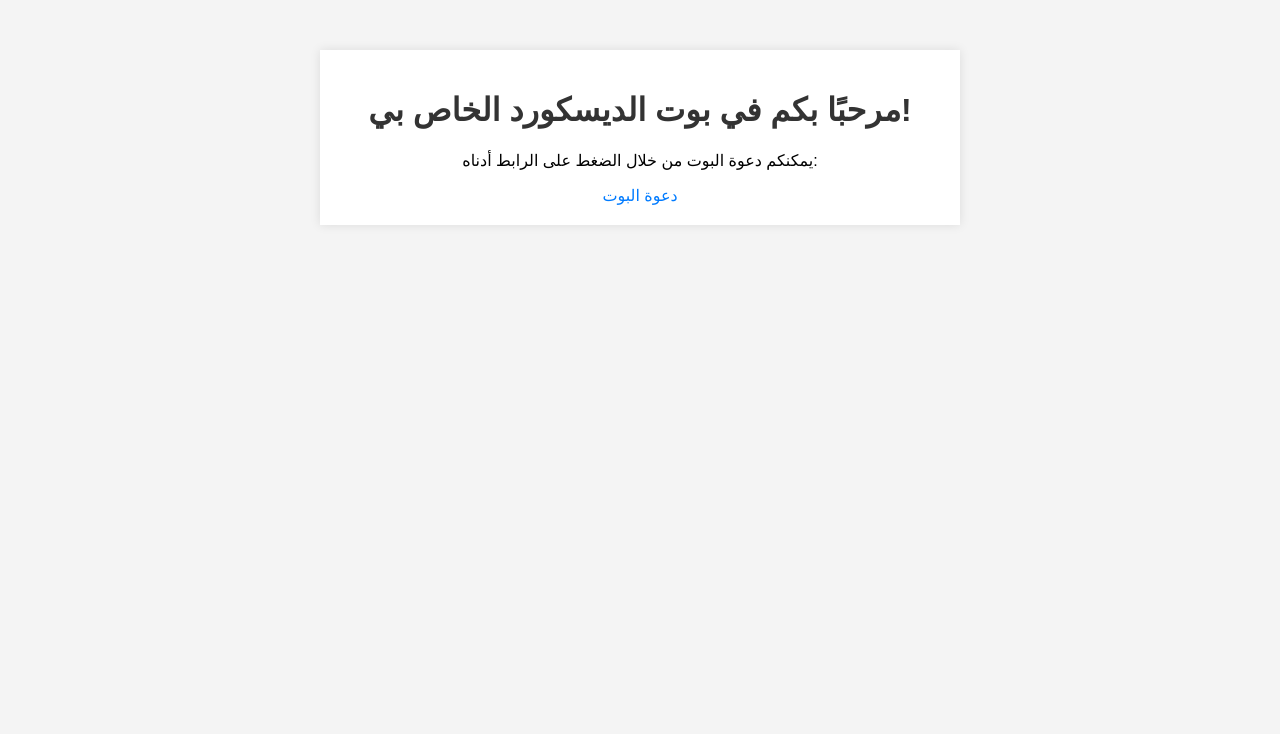
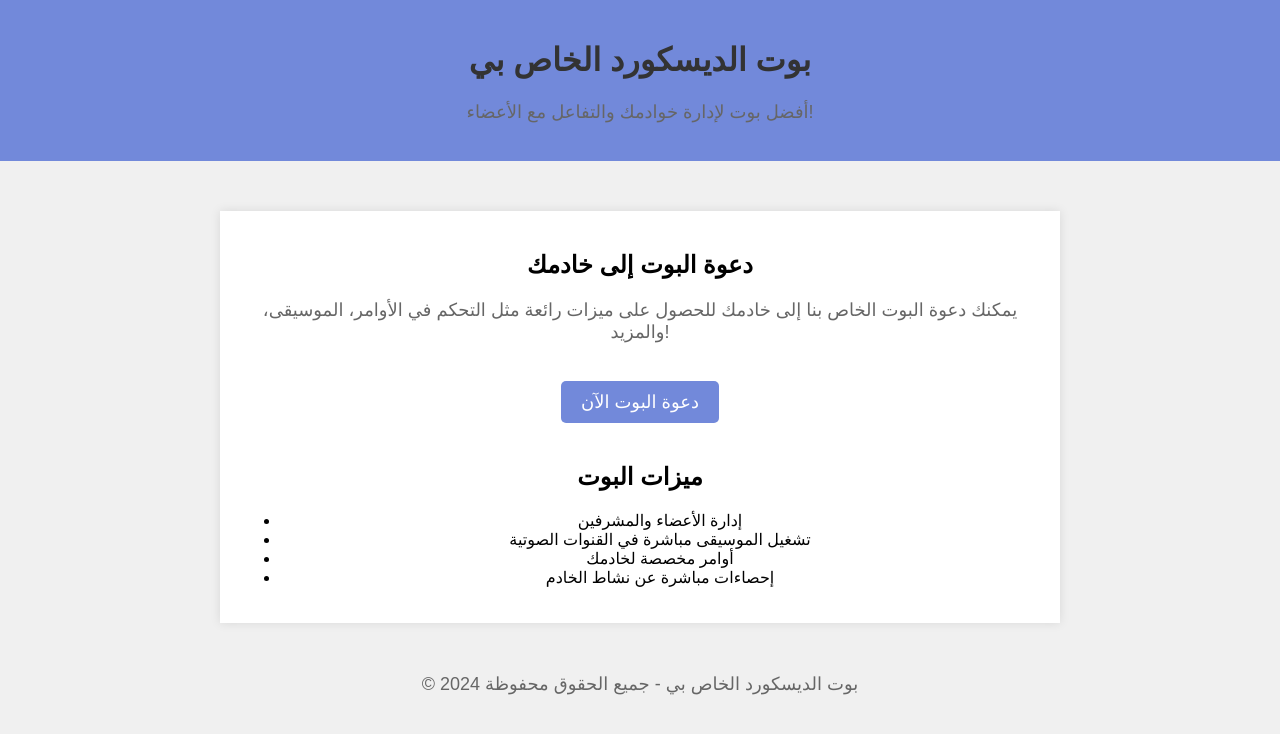
Before and after one commit to Shoduls/discord-bot-website, a plain HTML site: page index.html in a window 1280 px wide. Drawn offline with Linux system fonts and the light colour scheme.

Commit message:
Add files via upload

```diff
--- a/index.html
+++ b/index.html
@@ -3,39 +3,78 @@
 <head>
     <meta charset="UTF-8">
     <meta name="viewport" content="width=device-width, initial-scale=1.0">
-    <title>بوت الديسكورد الخاص بي</title>
+    <title>بوت الديسكورد</title>
     <style>
         body {
-            font-family: Arial, sans-serif;
+            font-family: 'Arial', sans-serif;
+            background-color: #f0f0f0;
             text-align: center;
             margin: 0;
             padding: 0;
-            background-color: #f4f4f4;
+        }
+        header {
+            background-color: #7289da;
+            color: white;
+            padding: 20px;
         }
         .container {
-            max-width: 600px;
+            max-width: 800px;
             margin: 50px auto;
-            background: #fff;
+            background-color: #fff;
             padding: 20px;
-            box-shadow: 0px 0px 10px rgba(0, 0, 0, 0.1);
+            box-shadow: 0 0 10px rgba(0, 0, 0, 0.1);
         }
         h1 {
             color: #333;
         }
+        p {
+            font-size: 18px;
+            color: #666;
+        }
         a {
-            color: #007bff;
+            display: inline-block;
+            margin: 20px;
+            padding: 10px 20px;
+            background-color: #7289da;
+            color: white;
             text-decoration: none;
+            border-radius: 5px;
+            font-size: 18px;
         }
         a:hover {
-            text-decoration: underline;
+            background-color: #5b6eae;
+        }
+        footer {
+            margin-top: 50px;
+            color: #999;
+            font-size: 14px;
         }
     </style>
 </head>
 <body>
+
+    <header>
+        <h1>بوت الديسكورد الخاص بي</h1>
+        <p>أفضل بوت لإدارة خوادمك والتفاعل مع الأعضاء!</p>
+    </header>
+
     <div class="container">
-        <h1>مرحبًا بكم في بوت الديسكورد الخاص بي!</h1>
-        <p>يمكنكم دعوة البوت من خلال الضغط على الرابط أدناه:</p>
-        <a href="https://discord.com/api/oauth2/authorize?client_id=YOUR_CLIENT_ID&permissions=0&scope=bot">دعوة البوت</a>
+        <h2>دعوة البوت إلى خادمك</h2>
+        <p>يمكنك دعوة البوت الخاص بنا إلى خادمك للحصول على ميزات رائعة مثل التحكم في الأوامر، الموسيقى، والمزيد!</p>
+        <a href="https://discord.com/api/oauth2/authorize?client_id=YOUR_CLIENT_ID&permissions=0&scope=bot">دعوة البوت الآن</a>
+
+        <h2>ميزات البوت</h2>
+        <ul>
+            <li>إدارة الأعضاء والمشرفين</li>
+            <li>تشغيل الموسيقى مباشرة في القنوات الصوتية</li>
+            <li>أوامر مخصصة لخادمك</li>
+            <li>إحصاءات مباشرة عن نشاط الخادم</li>
+        </ul>
     </div>
+
+    <footer>
+        <p>© 2024 بوت الديسكورد الخاص بي - جميع الحقوق محفوظة</p>
+    </footer>
+
 </body>
 </html>
```
